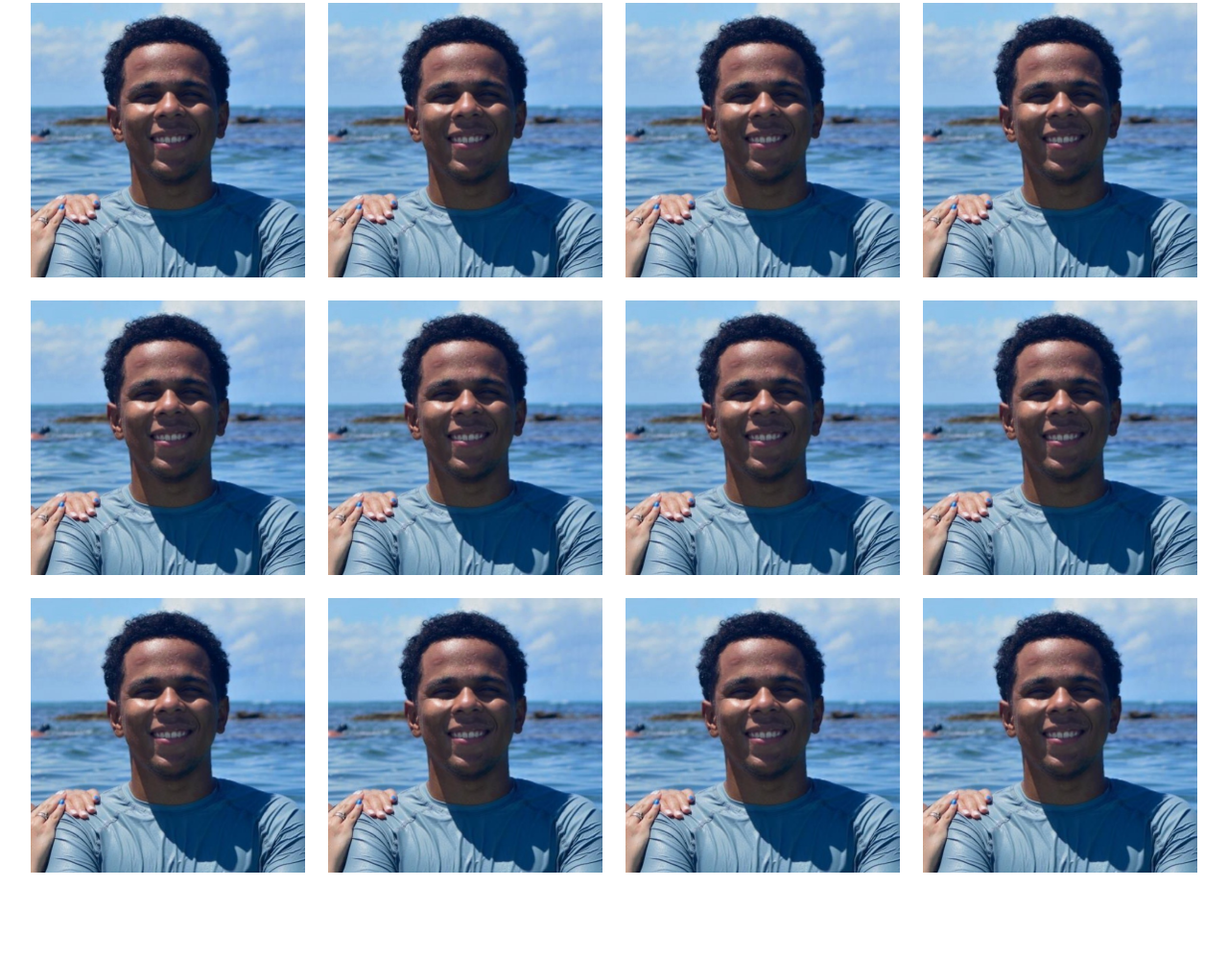
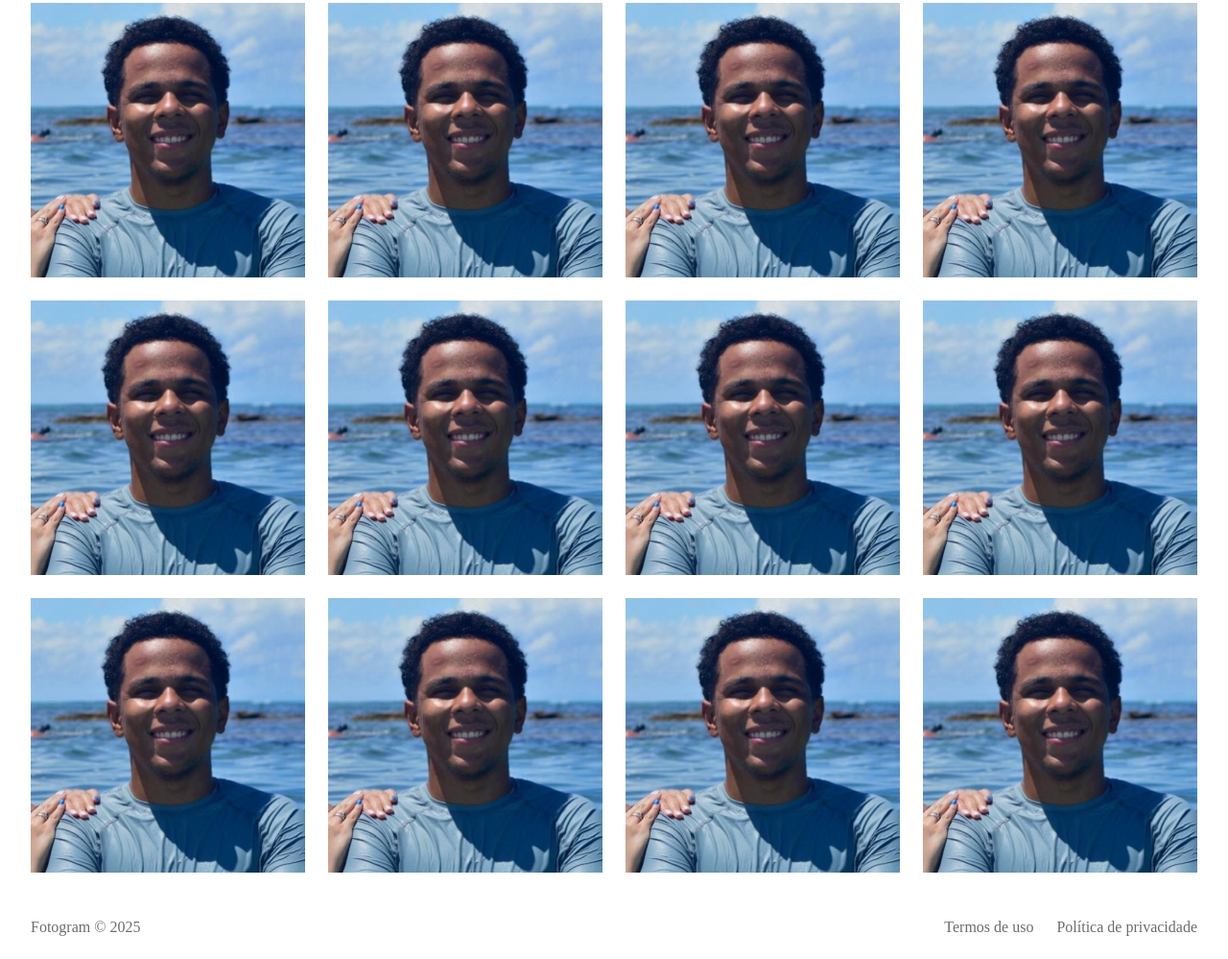
Before and after one commit to TulioAmaralFx/Fotogram, a plain HTML site: page index.html in a window 1280 px wide. Shown: the part 431-1430 px from the top of the page at 96% size. Before the commit the page ends 1364 px from the top, so only its background shows below. Drawn offline with Linux system fonts and the light colour scheme.

Commit message:
Footer finalizado

```diff
--- a/index.html
+++ b/index.html
@@ -70,5 +70,16 @@
         <img src="./assets/perfil.jpeg" alt="">
         <img src="./assets/perfil.jpeg" alt="">
     </main>
+    <footer class="container">
+        <span>
+            Fotogram &copy; 2025
+        </span>
+        <span>
+            Termos de uso
+        </span>
+        <span>
+            Política de privacidade
+        </span>
+    </footer>
 </body>
 </html>
--- /dev/null
+++ b/styles/footer.css
@@ -0,0 +1,9 @@
+footer{
+    display: flex;
+    gap: 24px;
+    padding-block: 24px;
+}
+
+footer span:nth-child(1){
+    margin-right: auto;
+}
--- a/styles/index.css
+++ b/styles/index.css
@@ -2,3 +2,4 @@
 @import url(nav.css);
 @import url(header.css);
 @import url(main.css);
+@import url("footer.css");
```
